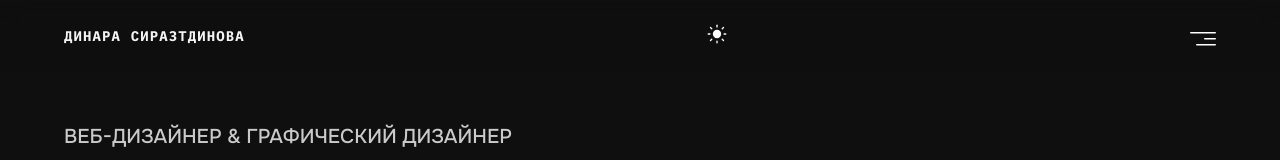
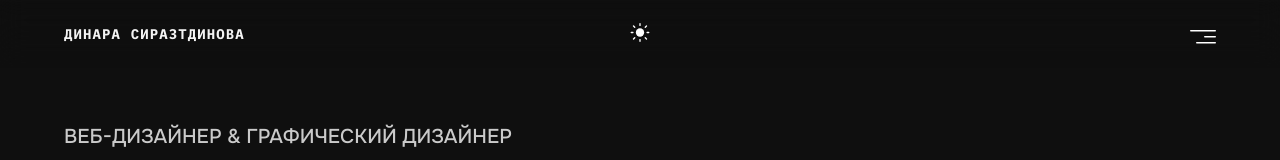
Before and after one commit to Promerser/portfolio, a plain HTML site: page index.html in a window 1280 px wide. Shown: the top 160 px of the page. Drawn offline with Linux system fonts and the light colour scheme.

Commit message:
style: кнопка темы всегда по центру шапки

```diff
--- a/style.css
+++ b/style.css
@@ -180,6 +180,14 @@ header button {
 
 header button:hover {
   cursor: pointer;
+}
+
+/* кнопка темы всегда по центру шапки, независимо от ширины имени и меню */
+.theme_button {
+  position: absolute;
+  top: 50%;
+  left: 50%;
+  transform: translate(-50%, -50%);
 }
 
 .theme_button .ray {
```
